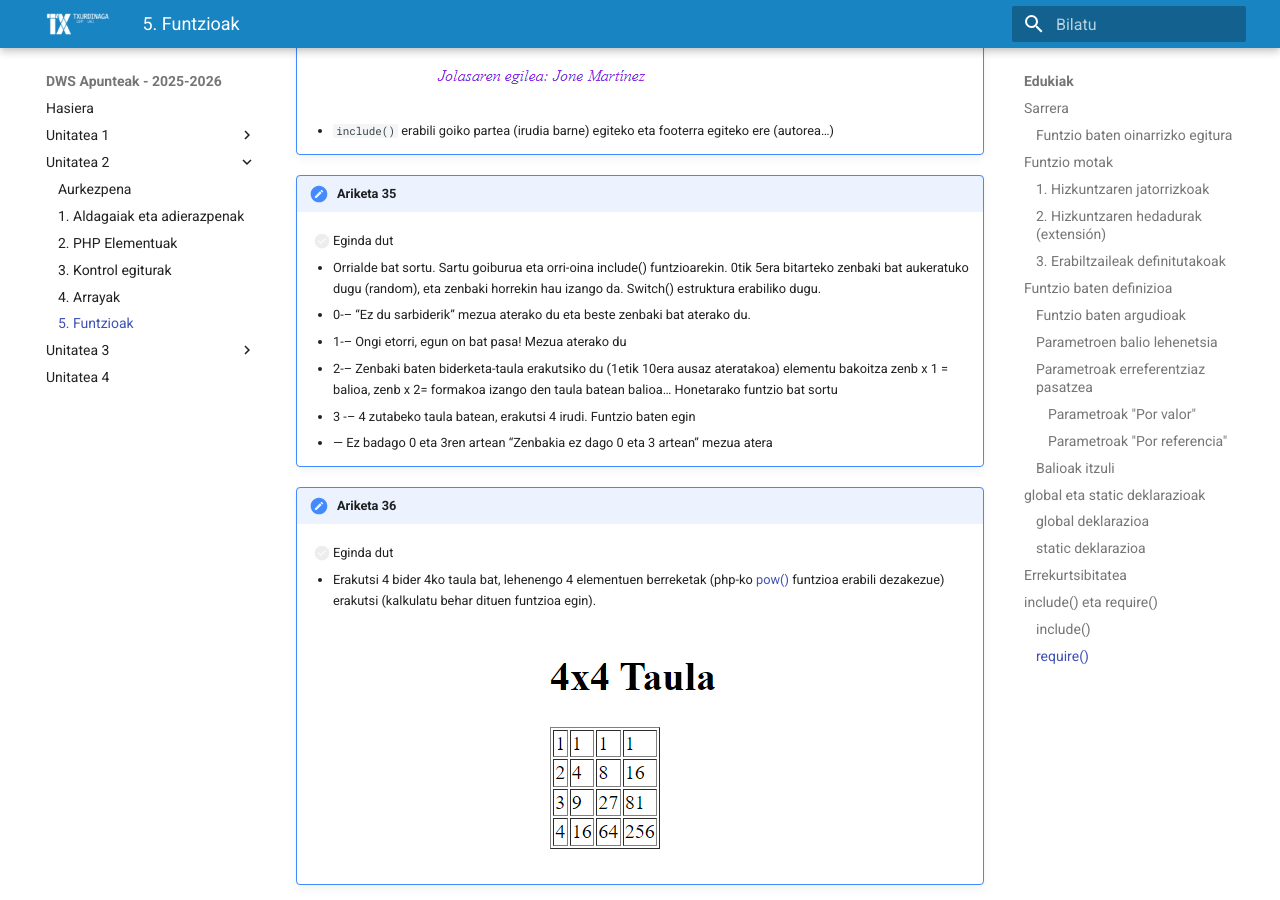
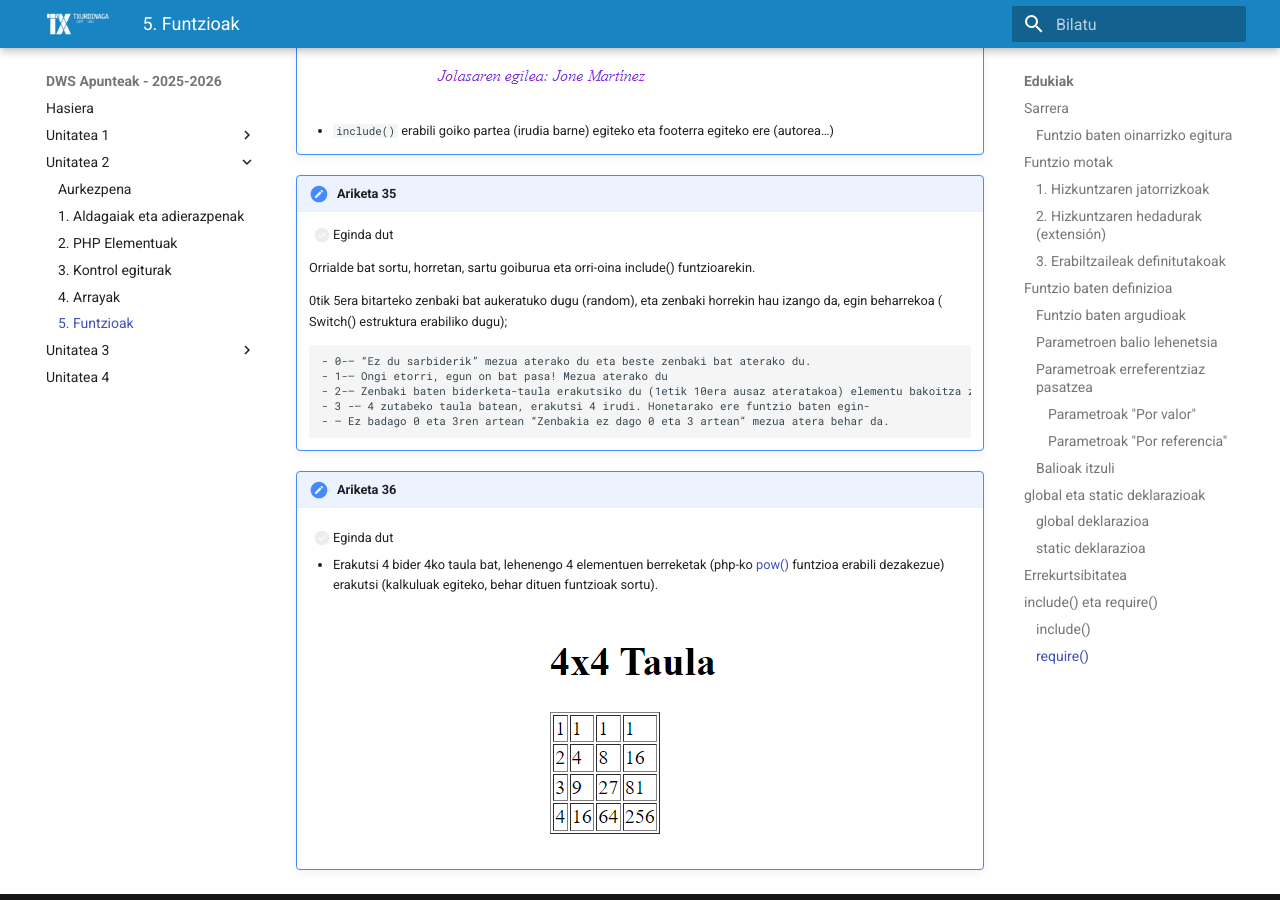
Before and after one commit to martinezjone/dws_apunteak, an MkDocs documentation site: the page built from docs/02-sintaxia/dws-2-unitatea-funtzioak/index.md, in a window 1280 px wide and 900 px high, scrolled down 10115 px. Built offline with MkDocs 1.6.1 and Material for MkDocs 9.7.7, drawn with Linux system fonts in a browser that asks for light colours.

Commit message:
funtzio ariketa hobeto azaldu

```diff
--- a/docs/02-sintaxia/dws-2-unitatea-funtzioak/index.md
+++ b/docs/02-sintaxia/dws-2-unitatea-funtzioak/index.md
@@ -350,16 +350,19 @@ Aldagai honek ez du bere balioa galtzen deitzen dugun bakoitzean.
 !!! exercise "Ariketa 35"
     - [ ] Eginda dut
 
-    - Orrialde bat sortu. Sartu goiburua eta orri-oina include() funtzioarekin. 0tik 5era bitarteko zenbaki bat aukeratuko dugu (random), eta zenbaki horrekin hau izango da. Switch() estruktura erabiliko dugu.
-    - 0-– “Ez du sarbiderik” mezua aterako du eta beste zenbaki bat aterako du.
-    - 1-– Ongi etorri, egun on bat pasa! Mezua aterako du
-    - 2-– Zenbaki baten biderketa-taula erakutsiko du (1etik 10era ausaz ateratakoa) elementu bakoitza zenb x 1 = balioa, zenb x 2= formakoa izango den taula batean balioa… Honetarako funtzio bat sortu
-    - 3 -– 4 zutabeko taula batean, erakutsi 4 irudi. Funtzio baten egin
-    - — Ez badago 0 eta 3ren artean “Zenbakia ez dago 0 eta 3 artean” mezua atera
+    Orrialde bat sortu, horretan, sartu goiburua eta orri-oina include() funtzioarekin.
+
+    0tik 5era bitarteko zenbaki bat aukeratuko dugu (random), eta zenbaki horrekin hau izango da, egin beharrekoa ( Switch() estruktura erabiliko dugu);
+
+        - 0-– “Ez du sarbiderik” mezua aterako du eta beste zenbaki bat aterako du.
+        - 1-– Ongi etorri, egun on bat pasa! Mezua aterako du
+        - 2-– Zenbaki baten biderketa-taula erakutsiko du (1etik 10era ausaz ateratakoa) elementu bakoitza zenb x 1 = balioa, zenb x 2= formakoa izango den taula batean balioa… Honetarako funtzio bat sortu beharra dago
+        - 3 -– 4 zutabeko taula batean, erakutsi 4 irudi. Honetarako ere funtzio baten egin-
+        - — Ez badago 0 eta 3ren artean “Zenbakia ez dago 0 eta 3 artean” mezua atera behar da.
 
 !!! exercise "Ariketa 36"
     - [ ] Eginda dut
 
-    - Erakutsi 4 bider 4ko taula bat, lehenengo 4 elementuen berreketak (php-ko [pow()](https://www.php.net/manual/es/function.pow.php) funtzioa erabili dezakezue) erakutsi (kalkulatu behar dituen funtzioa egin).
+    - Erakutsi 4 bider 4ko taula bat, lehenengo 4 elementuen berreketak (php-ko [pow()](https://www.php.net/manual/es/function.pow.php) funtzioa erabili dezakezue) erakutsi (kalkuluak egiteko, behar dituen funtzioak sortu).
 
     ![Ariketa 29](images/slide37_17.png)
```
Also changed, not shown: site/02-sintaxia/dws-2-unitatea-funtzioak/index.html, site/search/search_index.json.
